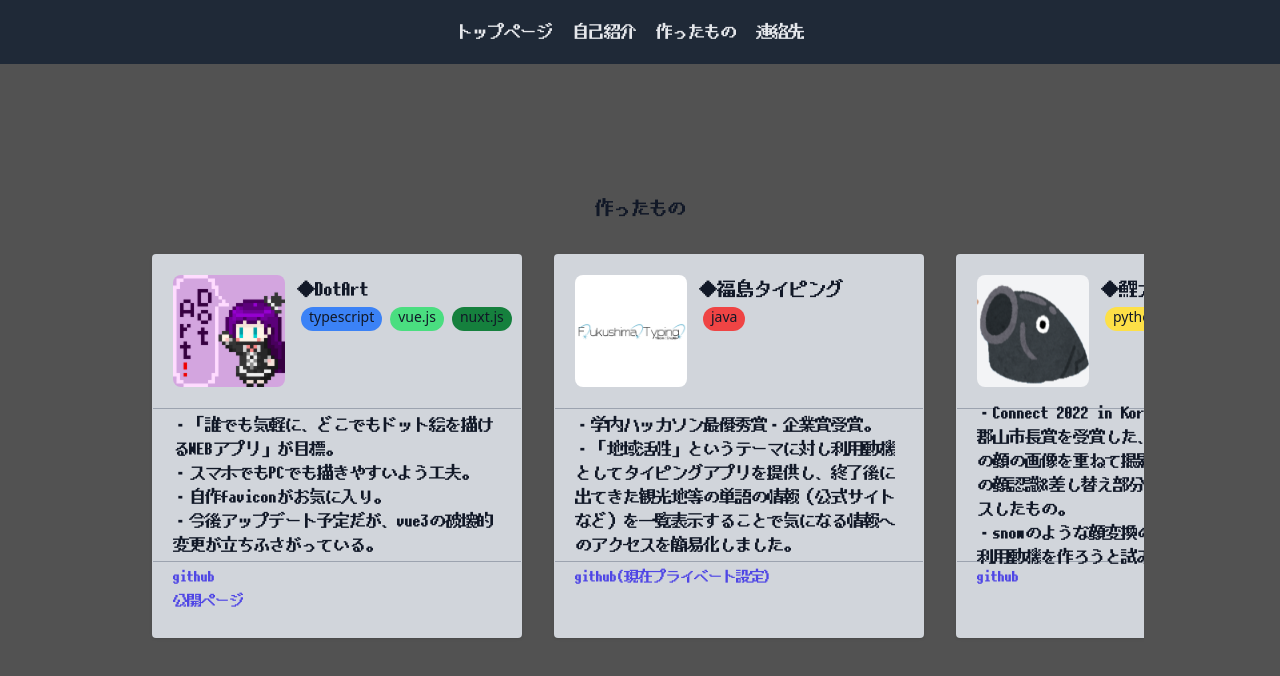
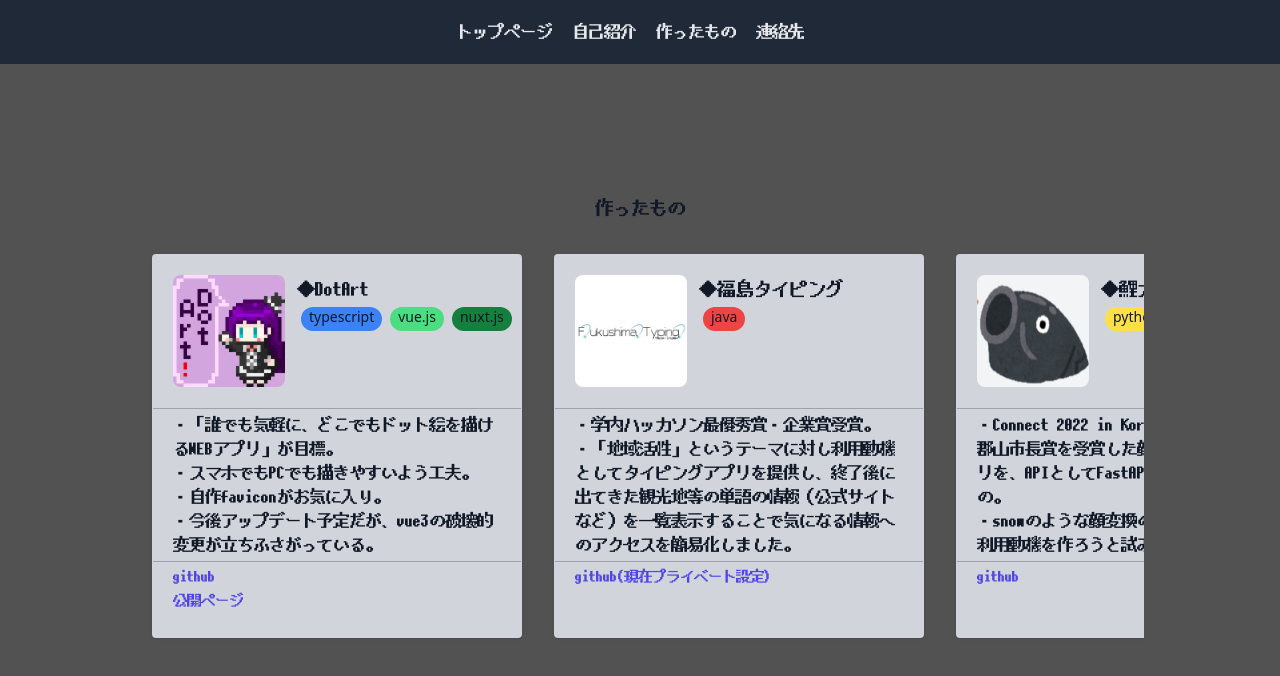
Before and after one commit to Tukudanium/tukudanium.github.io, a Vue app: page /portfolio in a window 1280 px wide. Shown: the top 676 px of the page. Built offline with nearby package versions, Linux system fonts and the light colour scheme.

Commit message:
update:鯉カメラ追加

```diff
--- a/src/pages/portfolio.vue
+++ b/src/pages/portfolio.vue
@@ -76,7 +76,7 @@ const koiCameraPortfolioItem: PortfolioItem = {
     imagePath: useRequiredUrl('esa_agenaide'),
     title: '鯉カメラ',
     summarys: [
-        'Connect 2022 in Koriyama, with UDC にて郡山市長賞を受賞した、画像の顔の位置に鯉の顔の画像を重ねて撮影できる顔認識アプリの顔認識&差し替え部分をFastAPIでリプレースしたもの。',
+        'Connect 2022 in Koriyama, with UDC にて郡山市長賞を受賞した顔認識＆差し替えアプリを、APIとしてFastAPIでリプレースしたもの。',
         'snowのような顔変換の面白味でユーザーに利用動機を作ろうと試みた。',
     ],
     techs: [
```
